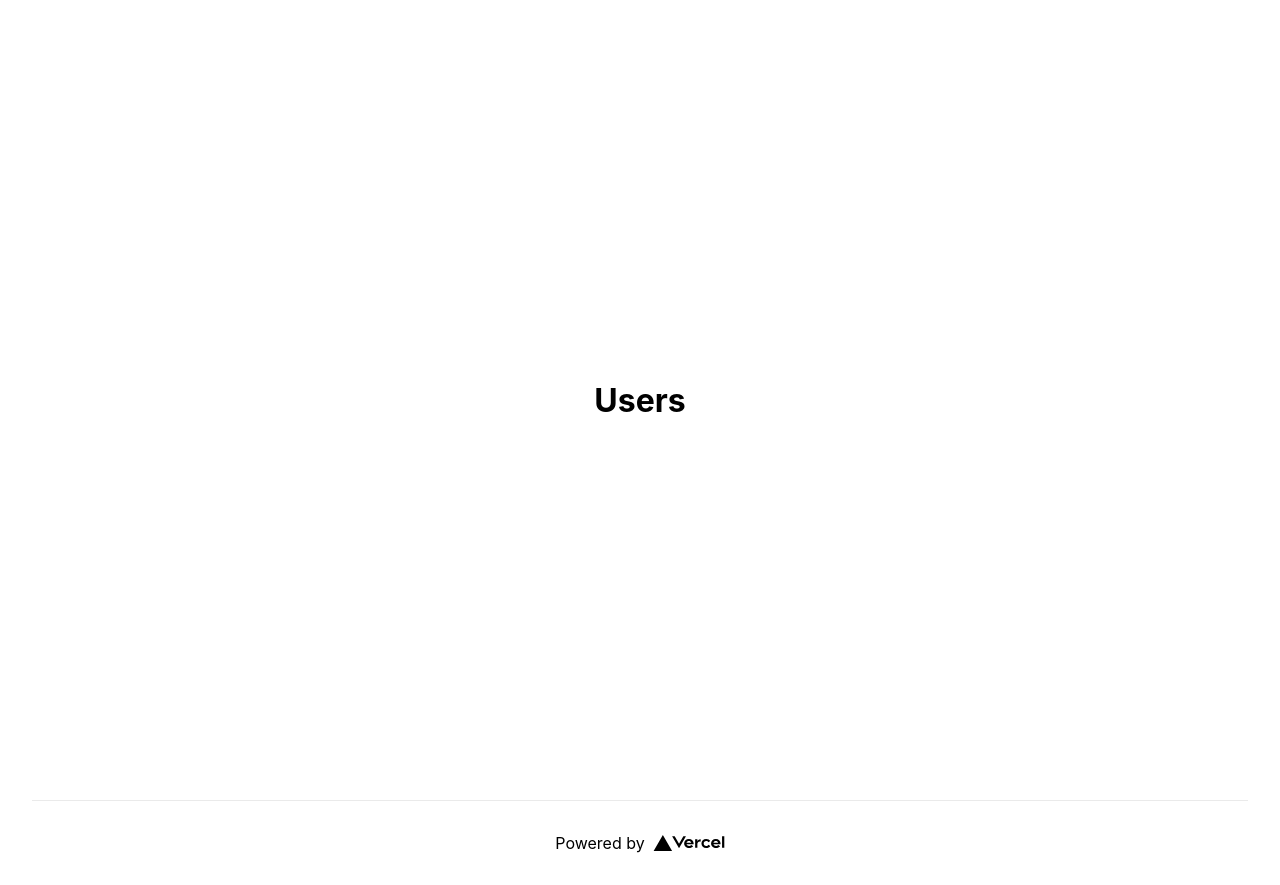
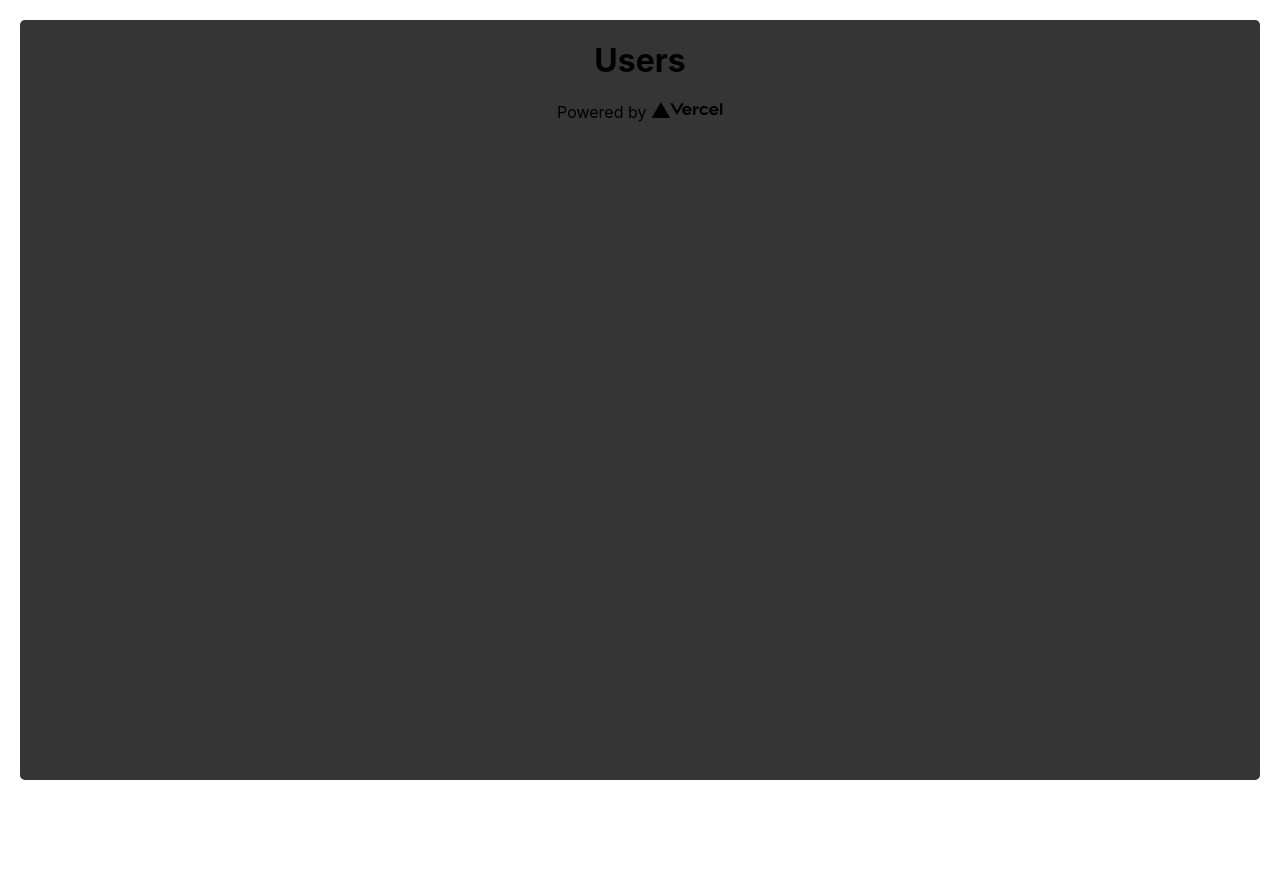
Before and after one commit to Guilospanck/learning-nextjs, a Next.js app: page / in a window 1280 px wide. After the commit the page ends 800 px from the top, so only its background shows below. Built offline with nearby package versions, Linux system fonts and the light colour scheme.

Commit message:
Add global css style

```diff
--- a/pages/index.tsx
+++ b/pages/index.tsx
@@ -1,37 +1,36 @@
 import type { NextPage } from 'next'
 import Head from 'next/head'
 import Image from 'next/image'
-import styles from '../styles/Home.module.css'
 import Link from 'next/link'
 
 const Home: NextPage = () => {
   return (
-    <div className={styles.container}>
+    <>
       <Head>
         <title>Learning NextJS</title>
         <meta name="description" content="Generated by create next app" />
         <link rel="icon" href="/favicon.ico" />
       </Head>
 
-      <main className={styles.main}>
+      <main>
         <h1>
           <Link href={'/users'}>Users</Link>
         </h1>
       </main>
 
-      <footer className={styles.footer}>
+      <footer>
         <a
           href="https://vercel.com?utm_source=create-next-app&utm_medium=default-template&utm_campaign=create-next-app"
           target="_blank"
           rel="noopener noreferrer"
         >
           Powered by{' '}
-          <span className={styles.logo}>
+          <span>
             <Image src="/vercel.svg" alt="Vercel Logo" width={72} height={16} />
           </span>
         </a>
       </footer>
-    </div>
+    </>
   )
 }
 
--- a/pages/users/views/users.module.css
+++ b/pages/users/views/users.module.css
@@ -6,6 +6,4 @@
   flex-direction: column;
   align-items: center;
   justify-content: center;
-  margin: 10px auto;
-  border-radius: 10px;
 }
--- a/styles/Home.module.css
+++ /dev/null
@@ -1,129 +0,0 @@
-.container {
-  padding: 0 2rem;
-}
-
-.main {
-  min-height: 100vh;
-  padding: 4rem 0;
-  flex: 1;
-  display: flex;
-  flex-direction: column;
-  justify-content: center;
-  align-items: center;
-}
-
-.footer {
-  display: flex;
-  flex: 1;
-  padding: 2rem 0;
-  border-top: 1px solid #eaeaea;
-  justify-content: center;
-  align-items: center;
-}
-
-.footer a {
-  display: flex;
-  justify-content: center;
-  align-items: center;
-  flex-grow: 1;
-}
-
-.title a {
-  color: #0070f3;
-  text-decoration: none;
-}
-
-.title a:hover,
-.title a:focus,
-.title a:active {
-  text-decoration: underline;
-}
-
-.title {
-  margin: 0;
-  line-height: 1.15;
-  font-size: 4rem;
-}
-
-.title,
-.description {
-  text-align: center;
-}
-
-.description {
-  margin: 4rem 0;
-  line-height: 1.5;
-  font-size: 1.5rem;
-}
-
-.code {
-  background: #fafafa;
-  border-radius: 5px;
-  padding: 0.75rem;
-  font-size: 1.1rem;
-  font-family: Menlo, Monaco, Lucida Console, Liberation Mono, DejaVu Sans Mono,
-    Bitstream Vera Sans Mono, Courier New, monospace;
-}
-
-.grid {
-  display: flex;
-  align-items: center;
-  justify-content: center;
-  flex-wrap: wrap;
-  max-width: 800px;
-}
-
-.card {
-  margin: 1rem;
-  padding: 1.5rem;
-  text-align: left;
-  color: inherit;
-  text-decoration: none;
-  border: 1px solid #eaeaea;
-  border-radius: 10px;
-  transition: color 0.15s ease, border-color 0.15s ease;
-  max-width: 300px;
-}
-
-.card:hover,
-.card:focus,
-.card:active {
-  color: #0070f3;
-  border-color: #0070f3;
-}
-
-.card h2 {
-  margin: 0 0 1rem 0;
-  font-size: 1.5rem;
-}
-
-.card p {
-  margin: 0;
-  font-size: 1.25rem;
-  line-height: 1.5;
-}
-
-.logo {
-  height: 1em;
-  margin-left: 0.5rem;
-}
-
-@media (max-width: 600px) {
-  .grid {
-    width: 100%;
-    flex-direction: column;
-  }
-}
-
-@media (prefers-color-scheme: dark) {
-  .card,
-  .footer {
-    border-color: #222;
-  }
-  .code {
-    background: #111;
-  }
-  .logo img {
-    filter: invert(1);
-  }
-}
--- a/styles/globals.css
+++ b/styles/globals.css
@@ -1,9 +1,12 @@
 html,
 body {
-  padding: 0;
+  --padding: 10px;
+  padding: var(--padding);
   margin: 0;
   font-family: -apple-system, BlinkMacSystemFont, Segoe UI, Roboto, Oxygen,
     Ubuntu, Cantarell, Fira Sans, Droid Sans, Helvetica Neue, sans-serif;
+  width: calc(100vw - 2 * var(--padding));
+  height: calc(100vh - 2 * var(--padding));
 }
 
 a {
@@ -15,10 +18,23 @@ a {
   box-sizing: border-box;
 }
 
+#__next {
+  display: flex;
+  flex-direction: column;
+  align-items: center;
+  width: 100%;
+  height: 100%;
+  padding: 0;
+  border: 0;
+  background-color: rgb(53, 53, 53);
+  border-radius: 5px;
+}
+
 @media (prefers-color-scheme: dark) {
   html {
     color-scheme: dark;
   }
+
   body {
     color: white;
     background: black;
```
